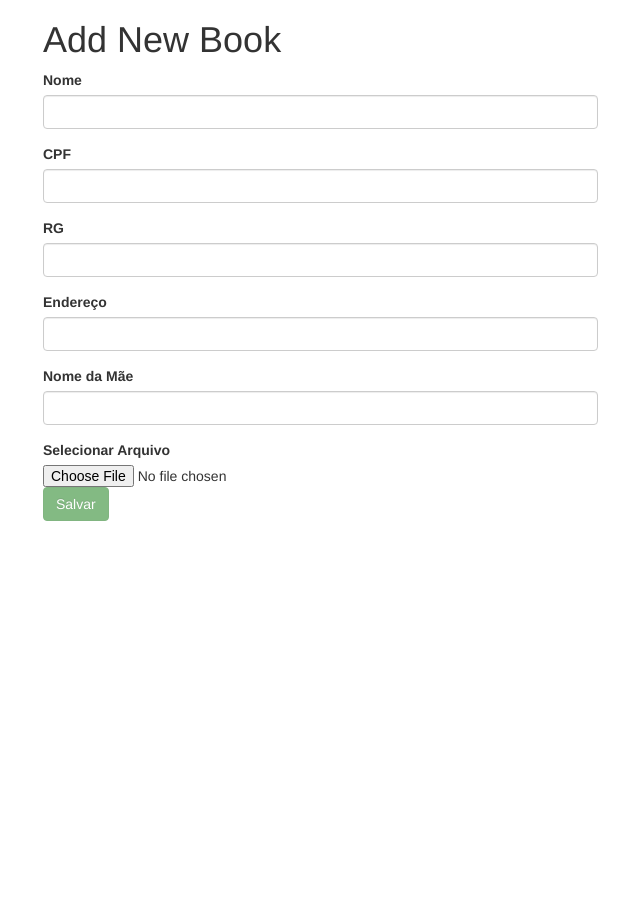
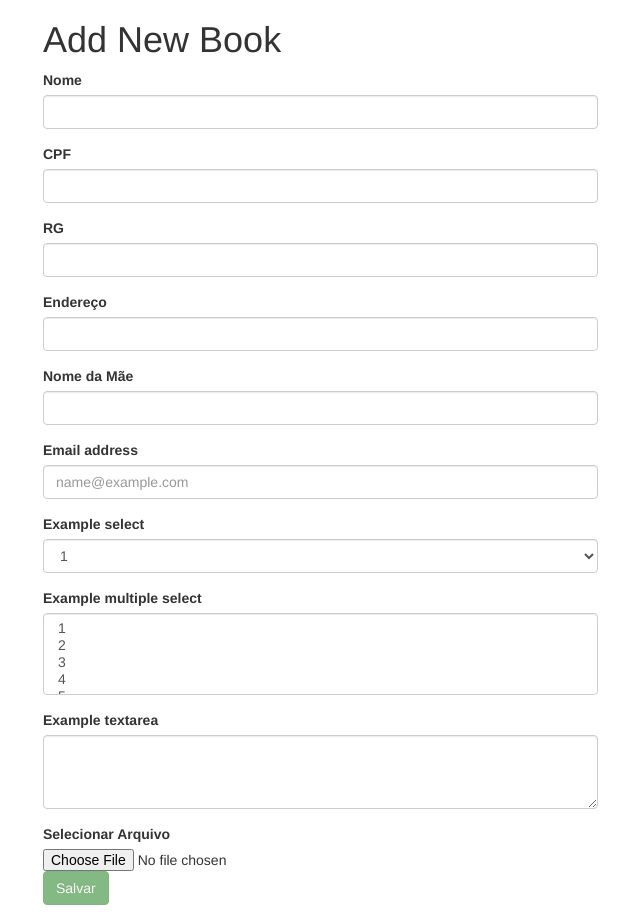
Before and after one commit to kalebecaldas/AngularMongo, an Angular app: page /book-create in a window 1280 px wide. Shown: the whole page, without its empty margins (27-667 px from the left). Before the commit the page ends 800 px from the top, so only its background shows below. Built offline with nearby package versions, Linux system fonts and the light colour scheme.

Commit message:
AdicioneiPes

```diff
--- a/src/app/book-create/book-create.component.html
+++ b/src/app/book-create/book-create.component.html
@@ -24,10 +24,47 @@
           <input type="text" class="form-control" [(ngModel)]="book.publisher" name="publisher" required>
         </div>
 
+        <div class="form-group">
+          <label for="exampleFormControlInput1">Email address</label>
+          <input type="email" class="form-control" id="exampleFormControlInput1" placeholder="name@example.com">
+        </div>
+
+
+
+        <div class="form-group">
+          <label for="exampleFormControlSelect1">Example select</label>
+          <select class="form-control" id="exampleFormControlSelect1">
+            <option>1</option>
+            <option>2</option>
+            <option>3</option>
+            <option>4</option>
+            <option>5</option>
+          </select>
+        </div>
+        <div class="form-group">
+          <label for="exampleFormControlSelect2">Example multiple select</label>
+          <select multiple class="form-control" id="exampleFormControlSelect2">
+            <option>1</option>
+            <option>2</option>
+            <option>3</option>
+            <option>4</option>
+            <option>5</option>
+          </select>
+        </div>
+        <div class="form-group">
+          <label for="exampleFormControlTextarea1">Example textarea</label>
+          <textarea class="form-control" id="exampleFormControlTextarea1" rows="3"></textarea>
+        </div>
+
+
+
+
         <div>
         <label for="exampleFormControlFile1">Selecionar Arquivo</label>
     <input type="file" class="form-control-file" [(ngModel)]="book.foto"  name="seletordeArquivos">
   </div>
+
+
 
         <div class="form-group">
           <button type="submit" class="btn btn-success" [disabled]="!bookForm.form.valid">Salvar</button>
--- a/src/app/book/book.component.html
+++ b/src/app/book/book.component.html
@@ -1,5 +1,5 @@
 <div class="container">
-  <h1>Book List
+  <h1>Pessoa List
     <a [routerLink]="['/book-create']" class="btn btn-default btn-lg">
       <span class="glyphicon glyphicon-plus" aria-hidden="true"></span>
     </a>
```
Also changed, not shown: app.js (+10 -2 lines), models/Pessoa.js (added, +12 -0 lines).
